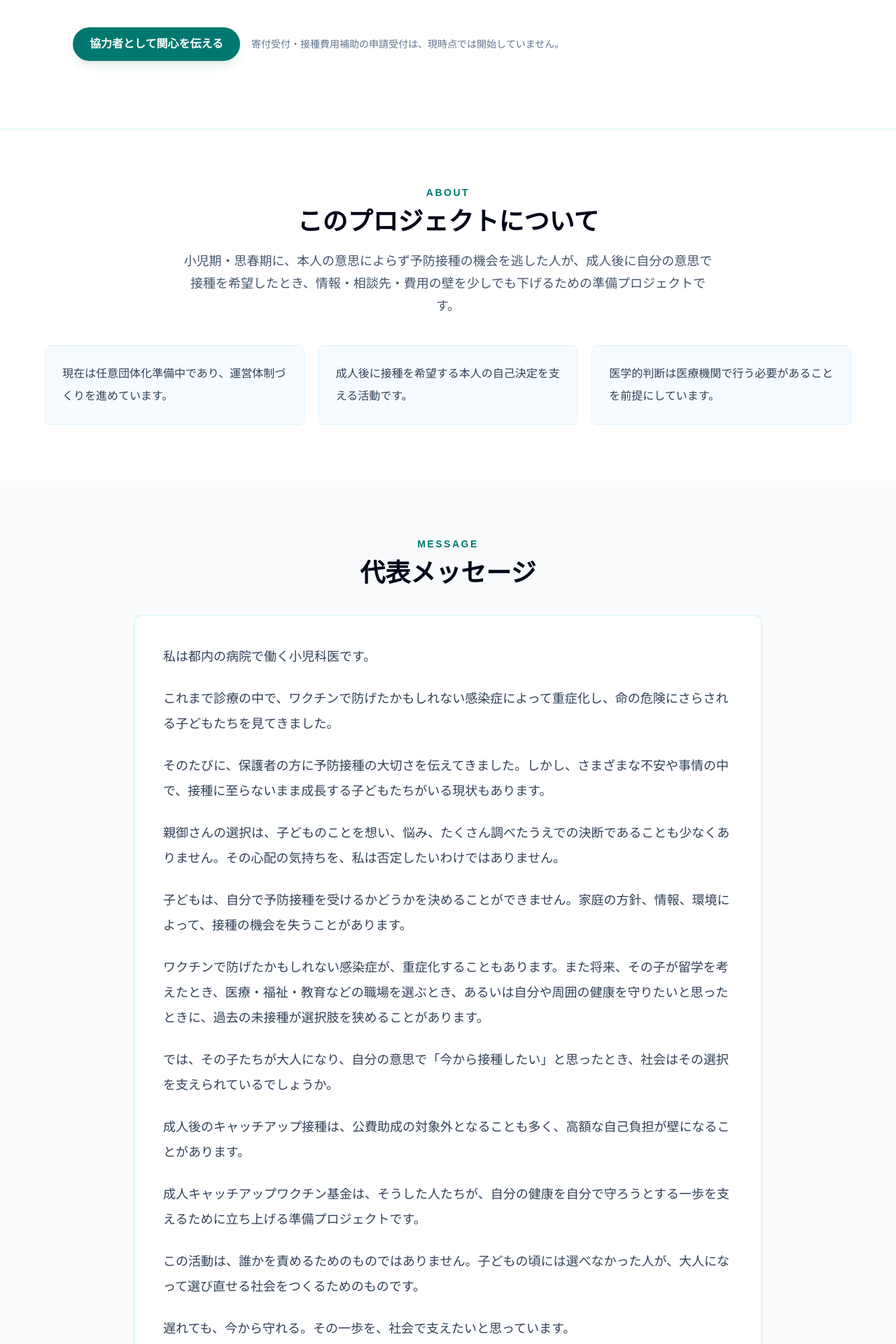
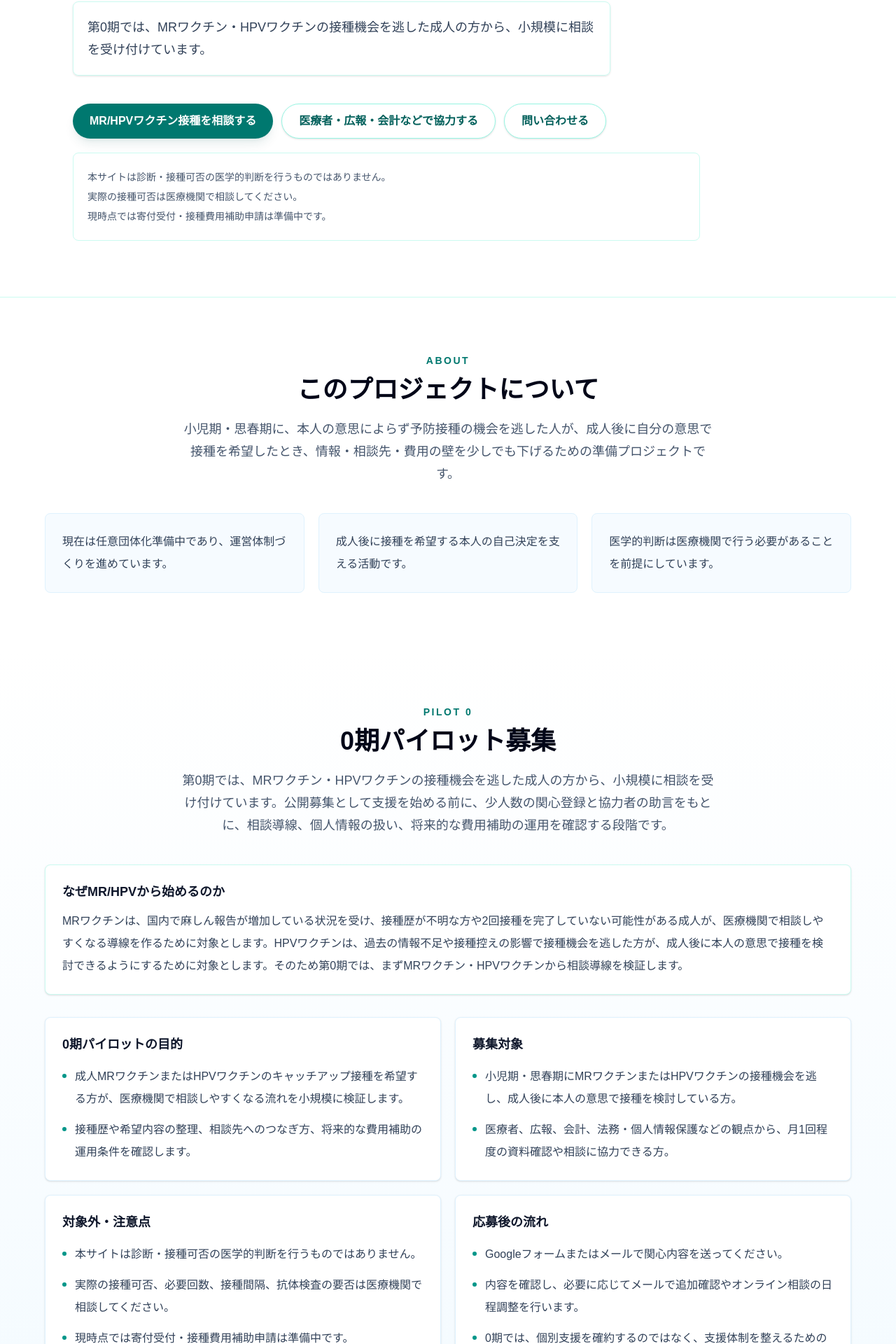
Before and after one commit to hj0229/vaccine-second-chance, a Next.js app: page / in a window 1280 px wide. Shown: the part 552-2472 px from the top of the page at 70% size. Built offline with nearby package versions, Linux system fonts and the light colour scheme.

Commit message:
Clarify MR and HPV pilot messaging

```diff
--- a/app/page.tsx
+++ b/app/page.tsx
@@ -1,4 +1,4 @@
-const formUrl = "https://forms.gle/gRzb4GDZGFuQtowT7";
+const formUrl = "https://forms.gle/1aEDxBHTyjaXoR4C8";
 const email = "info@vaccine-second-chance.org";
 
 const policies = [
@@ -58,9 +58,9 @@ const referenceLinks = [
 
 const firstStepItems = [
   {
-    title: "成人MRワクチン・キャッチアップ支援",
+    title: "成人MR/HPVワクチン・キャッチアップ支援",
     description:
-      "小児期・思春期にMRワクチンを2回接種する機会を逃し、成人後に本人の意思で接種を希望する方への費用補助を小規模に始めることを目指します。",
+      "小児期・思春期にMRワクチンまたはHPVワクチンの接種機会を逃し、成人後に本人の意思で接種を希望する方への相談導線づくりを小規模に始めます。",
   },
   {
     title: "透明な運営体制づくり",
@@ -89,6 +89,39 @@ const futureSupportItems = [
     title: "費用補助への接続",
     description:
       "医療機関で接種可否や必要回数が確認された後、条件に応じて費用補助につなげる仕組みを目指します。",
+  },
+];
+
+const pilotDetails = [
+  {
+    title: "0期パイロットの目的",
+    items: [
+      "成人MRワクチンまたはHPVワクチンのキャッチアップ接種を希望する方が、医療機関で相談しやすくなる流れを小規模に検証します。",
+      "接種歴や希望内容の整理、相談先へのつなぎ方、将来的な費用補助の運用条件を確認します。",
+    ],
+  },
+  {
+    title: "募集対象",
+    items: [
+      "小児期・思春期にMRワクチンまたはHPVワクチンの接種機会を逃し、成人後に本人の意思で接種を検討している方。",
+      "医療者、広報、会計、法務・個人情報保護などの観点から、月1回程度の資料確認や相談に協力できる方。",
+    ],
+  },
+  {
+    title: "対象外・注意点",
+    items: [
+      "本サイトは診断・接種可否の医学的判断を行うものではありません。",
+      "実際の接種可否、必要回数、接種間隔、抗体検査の要否は医療機関で相談してください。",
+      "現時点では寄付受付・接種費用補助申請は準備中です。",
+    ],
+  },
+  {
+    title: "応募後の流れ",
+    items: [
+      "Googleフォームまたはメールで関心内容を送ってください。",
+      "内容を確認し、必要に応じてメールで追加確認やオンライン相談の日程調整を行います。",
+      "0期では、個別支援を確約するのではなく、支援体制を整えるための事前確認から始めます。",
+    ],
   },
 ];
 
@@ -133,16 +166,67 @@ function SectionHeading({
   );
 }
 
-function CtaButton({ className = "" }: { className?: string }) {
+function CtaLink({
+  href,
+  children,
+  variant = "primary",
+  external = false,
+}: {
+  href: string;
+  children: React.ReactNode;
+  variant?: "primary" | "secondary" | "light";
+  external?: boolean;
+}) {
+  const variants = {
+    primary:
+      "bg-teal-700 text-white shadow-lg shadow-teal-900/10 hover:bg-teal-800 focus-visible:outline-teal-700",
+    secondary:
+      "border border-teal-200 bg-white text-teal-800 shadow-sm hover:bg-teal-50 focus-visible:outline-teal-700",
+    light:
+      "bg-white text-teal-800 shadow-none hover:bg-teal-50 focus-visible:outline-white",
+  };
+
   return (
     <a
-      href={formUrl}
-      target="_blank"
-      rel="noopener noreferrer"
-      className={`inline-flex min-h-12 items-center justify-center rounded-full bg-teal-700 px-6 py-3 text-center text-sm font-semibold text-white shadow-lg shadow-teal-900/10 transition hover:bg-teal-800 focus-visible:outline-2 focus-visible:outline-offset-4 focus-visible:outline-teal-700 sm:text-base ${className}`}
+      href={href}
+      target={external ? "_blank" : undefined}
+      rel={external ? "noopener noreferrer" : undefined}
+      className={`inline-flex min-h-12 items-center justify-center rounded-full px-6 py-3 text-center text-sm font-semibold transition focus-visible:outline-2 focus-visible:outline-offset-4 sm:text-base ${variants[variant]}`}
     >
-      協力者として関心を伝える
+      {children}
     </a>
+  );
+}
+
+function CtaGroup({ inverted = false }: { inverted?: boolean }) {
+  return (
+    <div className="flex flex-col gap-3 sm:flex-row sm:flex-wrap">
+      <CtaLink href={formUrl} external variant={inverted ? "light" : "primary"}>
+        MR/HPVワクチン接種を相談する
+      </CtaLink>
+      <CtaLink href={formUrl} external variant={inverted ? "light" : "secondary"}>
+        医療者・広報・会計などで協力する
+      </CtaLink>
+      <CtaLink href={`mailto:${email}`} variant={inverted ? "light" : "secondary"}>
+        問い合わせる
+      </CtaLink>
+    </div>
+  );
+}
+
+function CtaNotice({ inverted = false }: { inverted?: boolean }) {
+  return (
+    <div
+      className={`rounded-lg border p-5 text-sm leading-7 ${
+        inverted
+          ? "border-teal-300/50 bg-teal-900/20 text-teal-50"
+          : "border-teal-100 bg-white/80 text-slate-600"
+      }`}
+    >
+      <p>本サイトは診断・接種可否の医学的判断を行うものではありません。</p>
+      <p>実際の接種可否は医療機関で相談してください。</p>
+      <p>現時点では寄付受付・接種費用補助申請は準備中です。</p>
+    </div>
   );
 }
 
@@ -169,11 +253,12 @@ export default function Home() {
             <p className="mt-8 max-w-3xl text-lg leading-9 text-slate-700 sm:text-xl">
               本人の意思によらず予防接種の機会を逃した人が、成人後に自分の意思で接種を希望したとき、その一歩を社会で支える仕組みを準備しています。
             </p>
-            <div className="mt-10 flex flex-col gap-4 sm:flex-row sm:items-center">
-              <CtaButton />
-              <p className="text-sm leading-7 text-slate-500">
-                寄付受付・接種費用補助の申請受付は、現時点では開始していません。
-              </p>
+            <p className="mt-5 max-w-3xl rounded-lg border border-teal-100 bg-white/80 p-5 text-base leading-8 text-slate-700 shadow-sm sm:text-lg">
+              第0期では、MRワクチン・HPVワクチンの接種機会を逃した成人の方から、小規模に相談を受け付けています。
+            </p>
+            <div className="mt-10 space-y-5">
+              <CtaGroup />
+              <CtaNotice />
             </div>
           </div>
         </div>
@@ -199,6 +284,56 @@ export default function Home() {
                 {item}
               </div>
             ))}
+          </div>
+        </div>
+      </section>
+
+      <section className="bg-gradient-to-b from-white to-sky-50 px-6 py-20 sm:px-8 lg:px-10">
+        <div className="mx-auto max-w-6xl">
+          <SectionHeading label="Pilot 0" title="0期パイロット募集">
+            <p>
+              第0期では、MRワクチン・HPVワクチンの接種機会を逃した成人の方から、小規模に相談を受け付けています。公開募集として支援を始める前に、少人数の関心登録と協力者の助言をもとに、相談導線、個人情報の扱い、将来的な費用補助の運用を確認する段階です。
+            </p>
+          </SectionHeading>
+          <div className="mb-8 rounded-lg border border-teal-100 bg-white p-6 shadow-sm">
+            <h3 className="text-lg font-semibold text-slate-900">
+              なぜMR/HPVから始めるのか
+            </h3>
+            <p className="mt-3 text-base leading-8 text-slate-700">
+              MRワクチンは、国内で麻しん報告が増加している状況を受け、接種歴が不明な方や2回接種を完了していない可能性がある成人が、医療機関で相談しやすくなる導線を作るために対象とします。HPVワクチンは、過去の情報不足や接種控えの影響で接種機会を逃した方が、成人後に本人の意思で接種を検討できるようにするために対象とします。そのため第0期では、まずMRワクチン・HPVワクチンから相談導線を検証します。
+            </p>
+          </div>
+          <div className="grid gap-5 md:grid-cols-2">
+            {pilotDetails.map((detail) => (
+              <div
+                key={detail.title}
+                className="rounded-lg border border-sky-100 bg-white p-6 shadow-sm"
+              >
+                <h3 className="text-lg font-semibold text-slate-900">
+                  {detail.title}
+                </h3>
+                <ul className="mt-4 space-y-3 text-base leading-8 text-slate-700">
+                  {detail.items.map((item) => (
+                    <li key={item} className="flex gap-3">
+                      <span className="mt-3 h-1.5 w-1.5 shrink-0 rounded-full bg-teal-600" />
+                      <span>{item}</span>
+                    </li>
+                  ))}
+                </ul>
+              </div>
+            ))}
+          </div>
+          <div className="mt-8 rounded-lg border border-teal-100 bg-white p-6 shadow-sm">
+            <h3 className="text-lg font-semibold text-slate-900">
+              0期パイロットへの関わり方
+            </h3>
+            <p className="mt-3 text-base leading-8 text-slate-700">
+              相談・支援対象候補としての関心登録、医療者・広報・会計などでの協力、一般的な問い合わせを分けて受け付けています。Googleフォームは同じURLを使用し、内容を確認してこちらから連絡します。
+            </p>
+            <div className="mt-6 space-y-5">
+              <CtaGroup />
+              <CtaNotice />
+            </div>
           </div>
         </div>
       </section>
@@ -241,7 +376,7 @@ export default function Home() {
         <div className="mx-auto max-w-6xl">
           <SectionHeading label="First Step" title="最初に目指すこと">
             <p>
-              麻疹の国内報告が増加している状況を踏まえ、本基金では、まず成人MRワクチン・キャッチアップ支援から小規模に開始することを検討しています。小児期・思春期にMRワクチンを2回接種する機会を逃し、成人後に本人の意思で接種を希望する方のうち、医療機関で接種適応を確認したうえで、費用負担が障壁となっている方を支えることを目指します。
+              国内で麻しん報告が増加している状況を受け、接種歴が不明な方やMRワクチンの2回接種を完了していない可能性がある成人が、医療機関で相談しやすくなる導線を作ります。あわせて、過去の情報不足や接種控えの影響でHPVワクチンの接種機会を逃した方が、成人後に本人の意思で接種を検討できる相談導線を検証します。
             </p>
           </SectionHeading>
           <div className="grid gap-5 md:grid-cols-3">
@@ -269,7 +404,7 @@ export default function Home() {
         <div className="mx-auto max-w-6xl">
           <SectionHeading label="Future Support" title="将来的に目指す支援">
             <p>
-              費用補助だけでなく、接種を希望する方が医療機関で相談しやすくなるよう、接種歴・既往歴・希望するワクチンを整理した「キャッチアップ接種相談シート」の作成支援も検討しています。MRワクチンでの小規模な運用を整えたうえで、将来的にはHPVワクチンなど他のワクチンへの支援拡大も検討します。
+              費用補助だけでなく、接種を希望する方が医療機関で相談しやすくなるよう、接種歴・既往歴・希望するワクチンを整理した「キャッチアップ接種相談シート」の作成支援も検討しています。第0期ではMRワクチン・HPVワクチンで小規模な相談導線を整え、将来的には他のワクチンへの支援拡大も検討します。
             </p>
           </SectionHeading>
           <div className="grid gap-5 md:grid-cols-3">
@@ -409,10 +544,11 @@ export default function Home() {
             お問い合わせ
           </h2>
           <p className="mx-auto mt-6 max-w-2xl text-base leading-8 text-teal-50 sm:text-lg">
-            協力に関心のある方は、Googleフォームからご連絡ください。メールでのお問い合わせも受け付けています。
+            相談・支援対象候補としての関心登録、医療者・広報・会計などでの協力、その他のお問い合わせを受け付けています。
           </p>
           <div className="mt-9 flex flex-col items-center justify-center gap-5">
-            <CtaButton className="bg-white text-teal-800 shadow-none hover:bg-teal-50 focus-visible:outline-white" />
+            <CtaGroup inverted />
+            <CtaNotice inverted />
             <a
               href={`mailto:${email}`}
               className="text-base font-semibold text-white underline decoration-teal-200 underline-offset-4"
```
